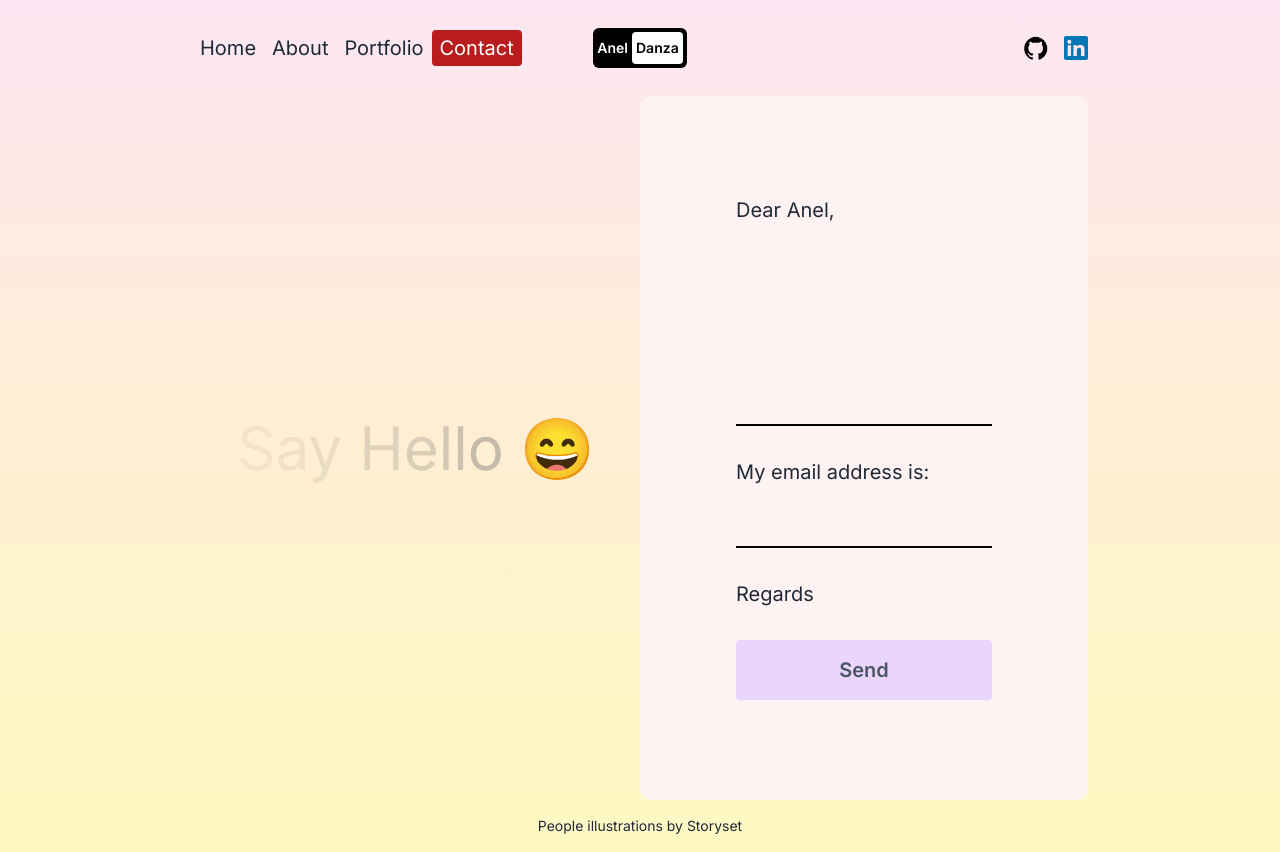
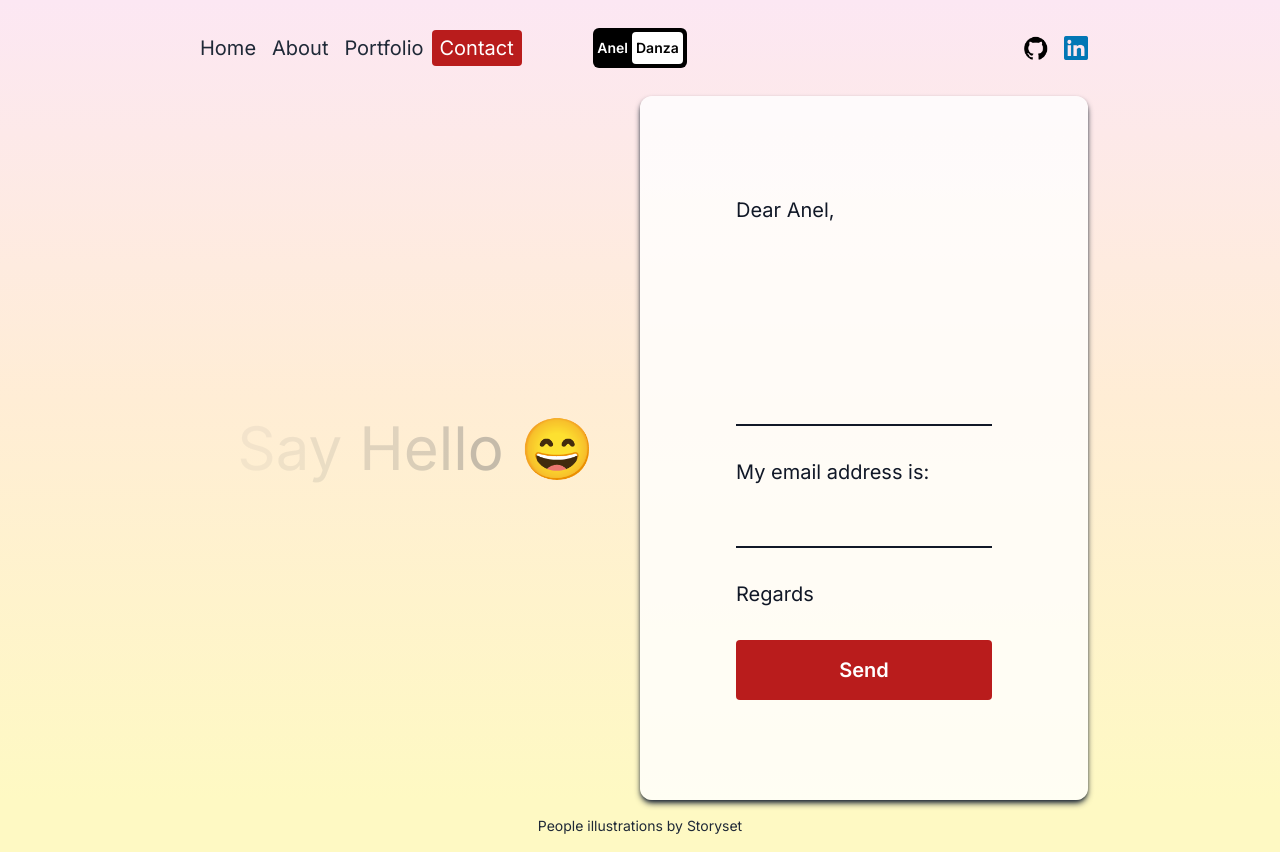
Before and after one commit to safak/next-animated-portfolio, a Next.js app: page /contact in a window 1280 px wide. Built offline with nearby package versions, Linux system fonts and the light colour scheme.

Commit message:
style form

```diff
--- a/src/app/contact/page.jsx
+++ b/src/app/contact/page.jsx
@@ -5,9 +5,8 @@ import { useState, useRef } from "react";
 import emailjs from "@emailjs/browser";
 import AnimatedPageWrapper from "@/components/animatedPageWrapper";
 
-const text = "Say Hello";
-
 const ContactPage = () => {
+  const text = "Say Hello";
   const [success, setSuccess] = useState(false);
   const [error, setError] = useState(false);
 
@@ -34,7 +33,7 @@ const ContactPage = () => {
 
           form.current.reset();
         },
-        (error) => {
+        () => {
           setError(true);
         }
       );
@@ -43,7 +42,7 @@ const ContactPage = () => {
   return (
     <AnimatedPageWrapper>
       <div className="h-full flex flex-col lg:flex-row app-container">
-        <div className="h-1/2 lg:h-full lg:w-1/2 flex gap-4 items-center justify-center text-6xl">
+        <div className="h-1/2 lg:h-full lg:w-1/2 flex gap-4 items-center justify-center text-6xl ">
           <div>
             {text.split("").map((letter, index) => (
               <motion.span
@@ -67,7 +66,7 @@ const ContactPage = () => {
 
         <form
           ref={form}
-          className="h-1/2 lg:h-full lg:w-1/2 bg-red-50 flex flex-col gap-8 justify-center text-xl rounded-xl p-24"
+          className="h-1/2 lg:h-full lg:w-1/2  bg-white/80 text-gray-900 shadow-primary-text shadow-md flex flex-col gap-8 justify-center text-xl rounded-xl p-24"
           onSubmit={sendEmail}
         >
           <span>Dear Anel,</span>
@@ -81,7 +80,7 @@ const ContactPage = () => {
           <span>Regards</span>
           <button
             type="submit"
-            className="bg-purple-200 text-gray-600 font-semibold p-4 rounded"
+            className="bg-accent-secondary-bg hover:bg-accent-secondary-hover text-accent-text font-semibold p-4 rounded"
           >
             Send
           </button>
--- a/src/app/globals.css
+++ b/src/app/globals.css
@@ -13,6 +13,7 @@
     --gradient-mid: 255, 237, 213;
     --gradient-to: 254, 249, 195;
     --primary-text: 31, 41, 55;
+    --form-bg: 249, 250, 251;
   }
 
   @media (prefers-color-scheme: dark) {
@@ -26,6 +27,7 @@
       --gradient-mid: 13, 71, 85;
       --gradient-to: 17, 24, 39;
       --primary-text: 209, 213, 219;
+      --form-bg: 253, 245, 230;
     }
   }
 }
@@ -52,7 +54,7 @@
   }
 
   .input-field {
-    @apply bg-transparent border-b-2 border-b-black outline-none;
+    @apply bg-transparent border-b-2 border-b-gray-900 outline-none;
   }
 
   .blue-to-red-gradient {
--- a/tailwind.config.js
+++ b/tailwind.config.js
@@ -30,6 +30,9 @@ module.exports = {
         primary: {
           text: "rgba(var(--primary-text))",
         },
+        form: {
+          bg: "rgba(var(--form-bg))",
+        },
       },
     },
   },
```
